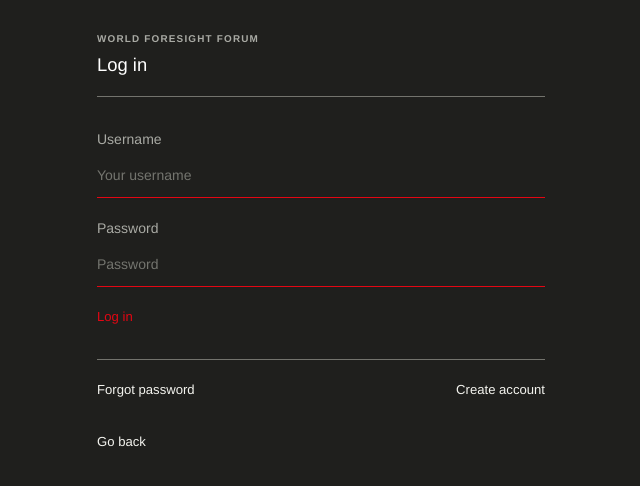
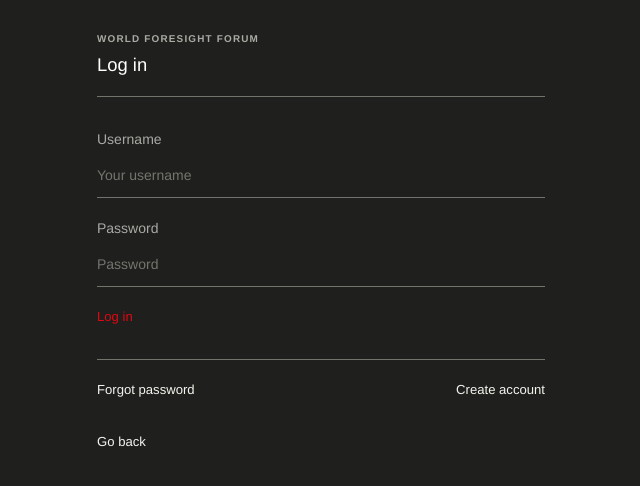
Before and after one commit to srimallya/wff, a React (Vite) app in the folder frontend/: page /login in a window 1280 px wide. Shown: the top 486 px of the page, without its empty margins (319-959 px from the left). Built offline with nearby package versions, Linux system fonts and the light colour scheme; no server answers.

Commit message:
Normalize dark mode dividers

```diff
--- a/frontend/src/index.css
+++ b/frontend/src/index.css
@@ -243,6 +243,13 @@
   padding-top: 1.15rem;
 }
 
+.swiss-panel > .border-t:first-child,
+.swiss-panel > form.border-t:first-child,
+.swiss-panel > div.border-t:first-child,
+.swiss-tabs + .swiss-panel {
+  border-top: 0 !important;
+}
+
 .swiss-action {
   color: var(--wff-primary);
   font-weight: 600;
@@ -278,11 +285,6 @@
   border-color: var(--wff-border) !important;
 }
 
-.border-primary,
-[class*="border-primary"] {
-  border-color: var(--wff-primary) !important;
-}
-
 .text-swiss-black {
   color: var(--wff-text) !important;
 }
@@ -304,6 +306,13 @@
   color: var(--wff-text) !important;
 }
 
+input:focus,
+textarea:focus,
+select:focus,
+.focus\:border-primary:focus {
+  border-color: var(--wff-border) !important;
+}
+
 @media (max-width: 768px) {
   input:not([type="range"]),
   textarea,
```
